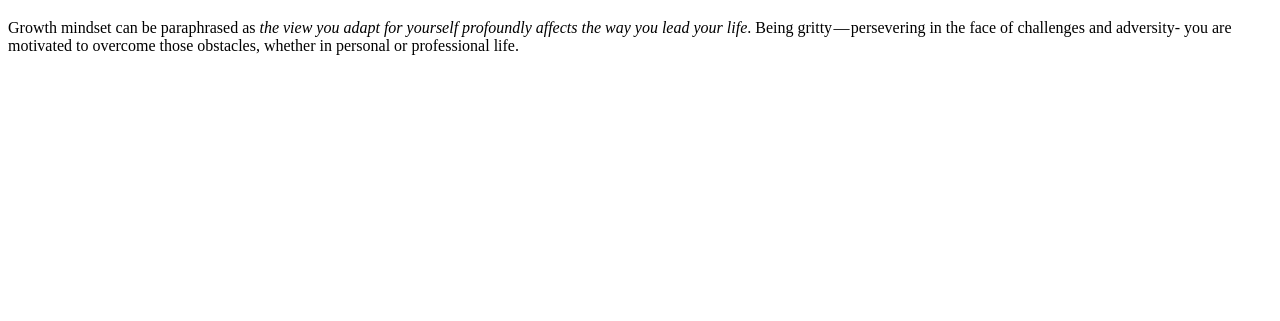
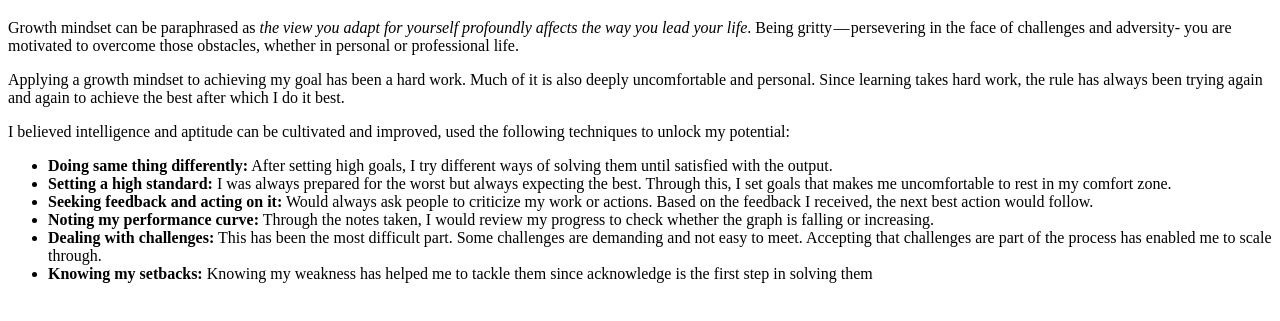
Before and after one commit to otyNick/using-growth-mindset-to-achieve-my-dream, a plain HTML site: page index.html in a window 1280 px wide. Shown: the part 61-382 px from the top of the page. Drawn offline with Linux system fonts and the light colour scheme.

Commit message:
[Start #162160265] Add the article body

```diff
--- a/index.html
+++ b/index.html
@@ -9,5 +9,25 @@
     affects the way you lead your life</i>. Being gritty — persevering in the face of challenges
     and adversity- you are motivated to overcome those obstacles, whether in personal or professional
     life.</p>
+  <p>Applying a growth mindset to achieving my goal has been a hard work.
+     Much of it is also deeply uncomfortable and personal. Since learning
+      takes hard work, the rule has always been trying again and again to
+      achieve the best after which I do it best.</p>
+
+<p>I believed intelligence and aptitude can be cultivated and improved,
+  used the following techniques to unlock my potential:</p>
+<ul>
+<li><b>Doing same thing differently:</b> After setting high goals, I try different ways of solving them until satisfied with the output.
+
+</li><li><b>Setting a high standard:</b> I was always prepared for the worst but always expecting the best. Through this, I set goals that makes me uncomfortable to rest in my comfort zone.
+
+</li><li><b>Seeking feedback and acting on it:</b> Would always ask people to criticize my work or actions. Based on the feedback I received, the next best action would follow.
+
+</li><li><b>Noting my performance curve:</b> Through the notes taken, I would review my progress to check whether the graph is falling or increasing.
+
+</li><li><b>Dealing with challenges:</b> This has been the most difficult part. Some challenges are demanding and not easy to meet. Accepting that challenges are part of the process has enabled me to scale through.
+
+</li><li><b>Knowing my setbacks:</b> Knowing my weakness has helped me to tackle them since acknowledge is the first step in solving them
+</li></ol>
 </body>
 </html>
```
